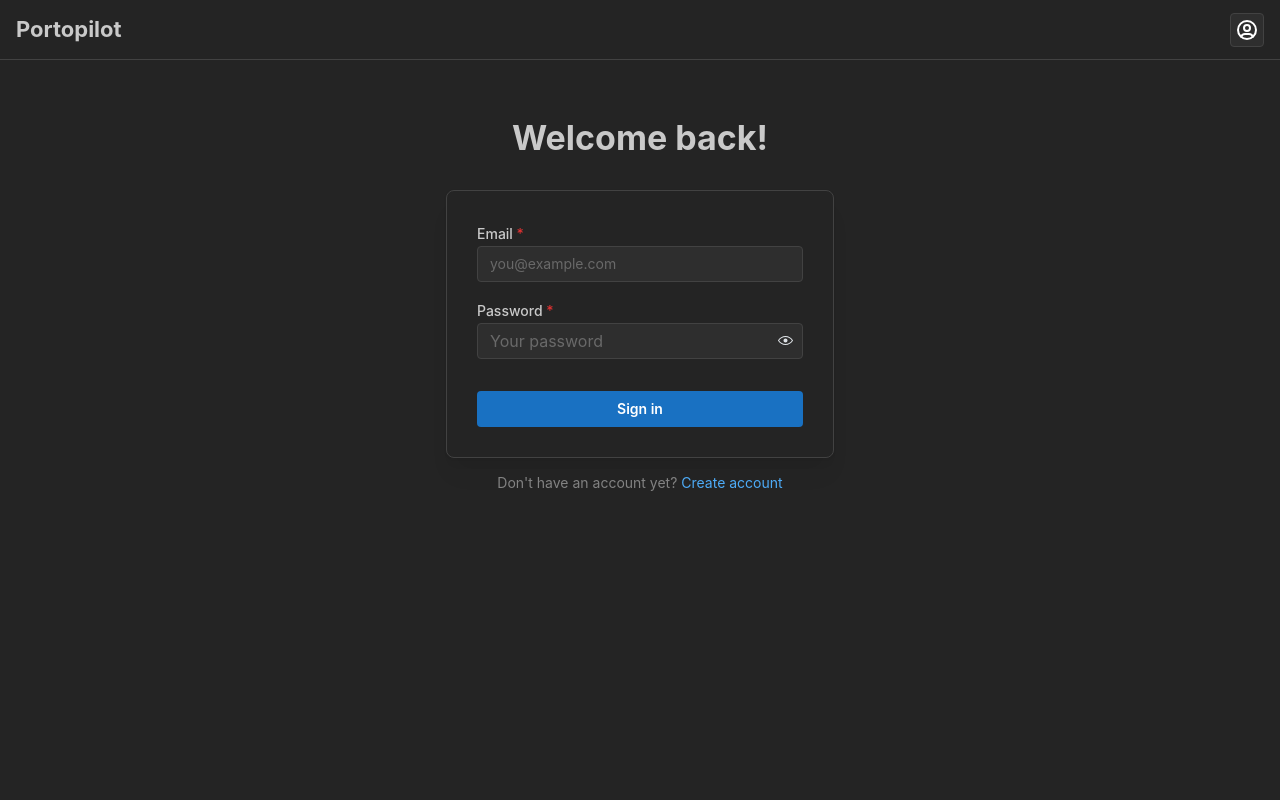
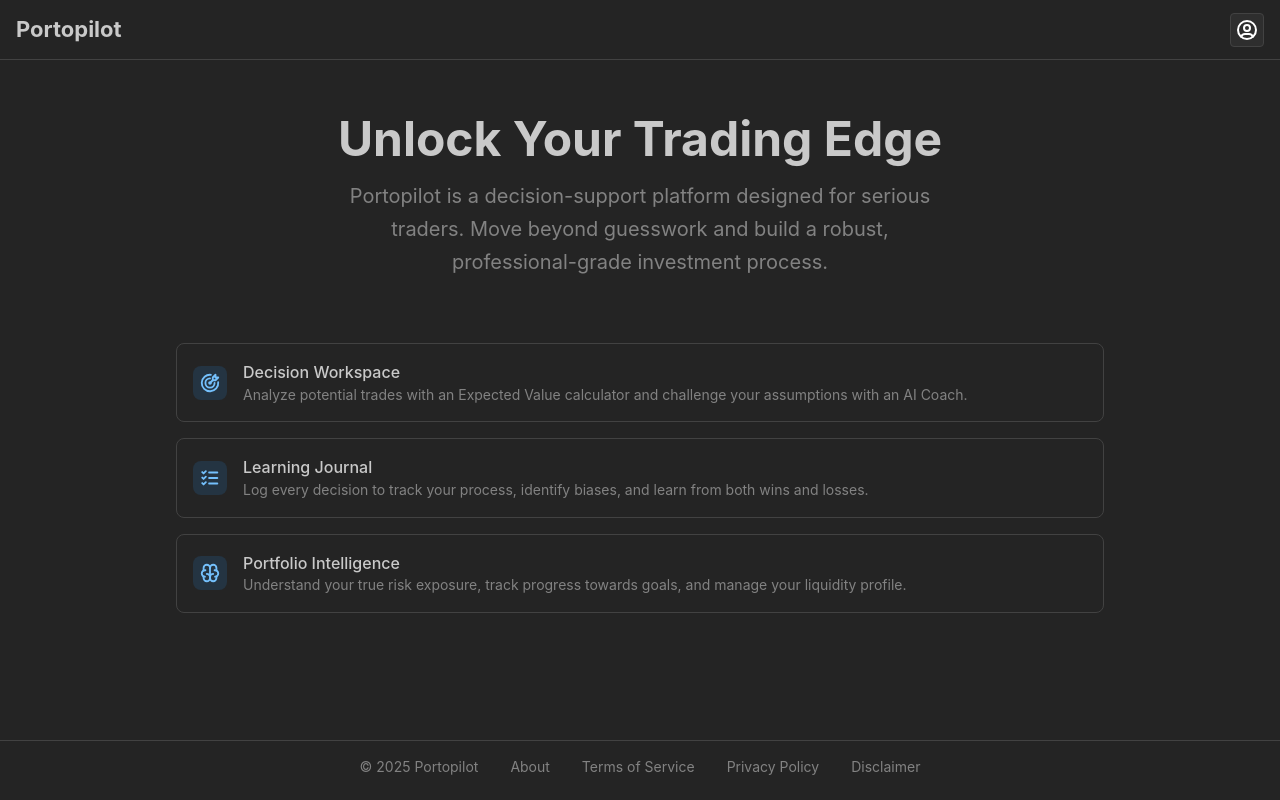
Before and after one commit to venoajie/trading-app-frontend, a React (Vite) app: page / in a window 1280 px wide. Before the commit this address led to /login. Built offline with nearby package versions, Linux system fonts and the light colour scheme.

Commit message:
add proper landing page

```diff
--- a/src/App.jsx
+++ b/src/App.jsx
@@ -11,9 +11,10 @@ import { Routes, Route, Navigate } from 'react-router-dom';
 import useAuthStore from './store/authStore';
 import { useUiStore } from './store/uiStore';
 import { AppLayout } from './layouts/AppLayout';
-import { theme } from './theme'; // Import the central theme object
+import { theme } from './theme';
 
-// Use named imports for all pages
+// Import the new LandingPage
+import { LandingPage } from './pages/LandingPage';
 import { LoginPage } from './pages/auth/LoginPage';
 import { RegisterPage } from './pages/auth/RegisterPage';
 import { PortfolioDashboardPage } from './pages/PortfolioDashboardPage/PortfolioDashboardPage';
@@ -25,6 +26,20 @@ function ProtectedRoute({ children }) {
   const { isAuthenticated, isLoadingUser } = useAuthStore();
   if (isLoadingUser) return null;
   return isAuthenticated ? children : <Navigate to="/login" replace />;
+}
+
+// NEW: Component to handle root URL logic
+function Root() {
+  const { isAuthenticated, isLoadingUser } = useAuthStore();
+
+  // Show nothing while we determine auth state to prevent flash of content
+  if (isLoadingUser) {
+    return null;
+  }
+
+  // If logged in, redirect to the main dashboard.
+  // If not, show the public-facing landing page.
+  return isAuthenticated ? <Navigate to="/portfolio" replace /> : <LandingPage />;
 }
 
 export default function App() {
@@ -45,17 +60,17 @@ export default function App() {
   }, [token, fetchUserOnLoad, setLoadingComplete]);
 
   return (
-    // The MantineProvider now uses the custom theme object and defaults to dark mode.
     <MantineProvider theme={theme} defaultColorScheme="dark">
       <Notifications />
       <Routes>
         <Route path="/" element={<AppLayout />}>
           {/* Public Routes */}
+          {/* CORRECTIVE ACTION: The index route now uses the Root component to show LandingPage or redirect. */}
+          <Route index element={<Root />} />
           <Route path="login" element={<LoginPage />} />
           <Route path="register" element={<RegisterPage />} />
 
           {/* Protected Routes */}
-          <Route index element={<ProtectedRoute><PortfolioDashboardPage /></ProtectedRoute>} />
           <Route path="portfolio" element={<ProtectedRoute><PortfolioDashboardPage /></ProtectedRoute>} />
           <Route path="transactions" element={<ProtectedRoute><TransactionsPage /></ProtectedRoute>} />
           <Route path="decision-workspace" element={<ProtectedRoute><DecisionWorkspacePage /></ProtectedRoute>} />
--- a/src/layouts/AppLayout.jsx
+++ b/src/layouts/AppLayout.jsx
@@ -1,10 +1,10 @@
 
 // src/layouts/AppLayout.jsx
-import { AppShell, Burger, Group, Title, Menu, ActionIcon, LoadingOverlay } from '@mantine/core';
+import { AppShell, Burger, Group, Title, Menu, ActionIcon, LoadingOverlay, Footer, Anchor, Text } from '@mantine/core';
 import { useDisclosure } from '@mantine/hooks';
 import { Outlet, Link, useNavigate } from 'react-router-dom';
 import { IconUserCircle, IconLogin, IconUserPlus, IconLogout } from '@tabler/icons-react';
-import { useEffect } from 'react'; // Import useEffect
+import { useEffect } from 'react';
 
 import { useUiStore } from '../store/uiStore';
 import useAuthStore from '../store/authStore';
@@ -13,12 +13,10 @@ import { AssistantSidebar } from '../components/AssistantSidebar/AssistantSideba
 
 export function AppLayout() {
   const [mobileNavOpened, { toggle: toggleMobileNav }] = useDisclosure();
-  const { isSidebarOpen, toggleSidebar, openSidebar } = useUiStore(); // Get openSidebar action
+  const { isSidebarOpen, openSidebar } = useUiStore();
   const { isAuthenticated, logout, user, isLoadingUser } = useAuthStore();
   const navigate = useNavigate();
 
-  // FIX: This effect ensures the sidebar opens automatically on successful login.
-  // It watches the isAuthenticated flag and triggers the UI state change.
   useEffect(() => {
     if (isAuthenticated) {
       openSidebar();
@@ -47,12 +45,14 @@ export function AppLayout() {
         breakpoint: 'md',
         collapsed: { desktop: !isAuthenticated, mobile: true },
       }}
+      footer={{ height: 60 }}
       padding="md"
     >
       <AppShell.Header>
         <Group h="100%" px="md" justify="space-between">
           <Group>
-            <Burger opened={isSidebarOpen} onClick={toggleSidebar} hiddenFrom="sm" size="sm" />
+            {/* CORRECTIVE ACTION: Connected Burger to mobile-specific state for correct behavior on small screens. */}
+            <Burger opened={mobileNavOpened} onClick={toggleMobileNav} hiddenFrom="sm" size="sm" />
             <Title order={3} component={Link} to="/" style={{ textDecoration: 'none', color: 'inherit' }}>
               Portopilot
             </Title>
@@ -102,6 +102,17 @@ export function AppLayout() {
       <AppShell.Main>
         <Outlet />
       </AppShell.Main>
+
+      {/* NEW: Global Footer */}
+      <AppShell.Footer p="md">
+        <Group justify="center" gap="xl">
+          <Text size="sm" c="dimmed">&copy; {new Date().getFullYear()} Portopilot</Text>
+          <Anchor component="span" c="dimmed" size="sm">About</Anchor>
+          <Anchor component="span" c="dimmed" size="sm">Terms of Service</Anchor>
+          <Anchor component="span" c="dimmed" size="sm">Privacy Policy</Anchor>
+          <Anchor component="span" c="dimmed" size="sm">Disclaimer</Anchor>
+        </Group>
+      </AppShell.Footer>
     </AppShell>
   );
 }
--- /dev/null
+++ b/src/pages/LandingPage.jsx
@@ -0,0 +1,55 @@
+
+// src/pages/LandingPage.jsx
+import { Container, Title, Text, Stack, Paper, ThemeIcon, Group } from '@mantine/core';
+import { IconTargetArrow, IconBrain, IconListCheck } from '@tabler/icons-react';
+
+function Feature({ icon, title, description }) {
+  return (
+    <Paper withBorder radius="md" p="md">
+      <Group>
+        <ThemeIcon size="lg" variant="light" radius="md">
+          {icon}
+        </ThemeIcon>
+        <div>
+          <Text fw={500}>{title}</Text>
+          <Text size="sm" c="dimmed">{description}</Text>
+        </div>
+      </Group>
+    </Paper>
+  );
+}
+
+export function LandingPage() {
+  return (
+    <Container size="md" py="xl">
+      <Stack gap="xl">
+        <Stack gap="xs" align="center" ta="center">
+          <Title order={1} style={{ fontSize: '3rem' }}>
+            Unlock Your Trading Edge
+          </Title>
+          <Text size="xl" c="dimmed" maw={600}>
+            Portopilot is a decision-support platform designed for serious traders. Move beyond guesswork and build a robust, professional-grade investment process.
+          </Text>
+        </Stack>
+
+        <Stack gap="md" mt="xl">
+          <Feature
+            icon={<IconTargetArrow size={22} />}
+            title="Decision Workspace"
+            description="Analyze potential trades with an Expected Value calculator and challenge your assumptions with an AI Coach."
+          />
+          <Feature
+            icon={<IconListCheck size={22} />}
+            title="Learning Journal"
+            description="Log every decision to track your process, identify biases, and learn from both wins and losses."
+          />
+          <Feature
+            icon={<IconBrain size={22} />}
+            title="Portfolio Intelligence"
+            description="Understand your true risk exposure, track progress towards goals, and manage your liquidity profile."
+          />
+        </Stack>
+      </Stack>
+    </Container>
+  );
+}
```
